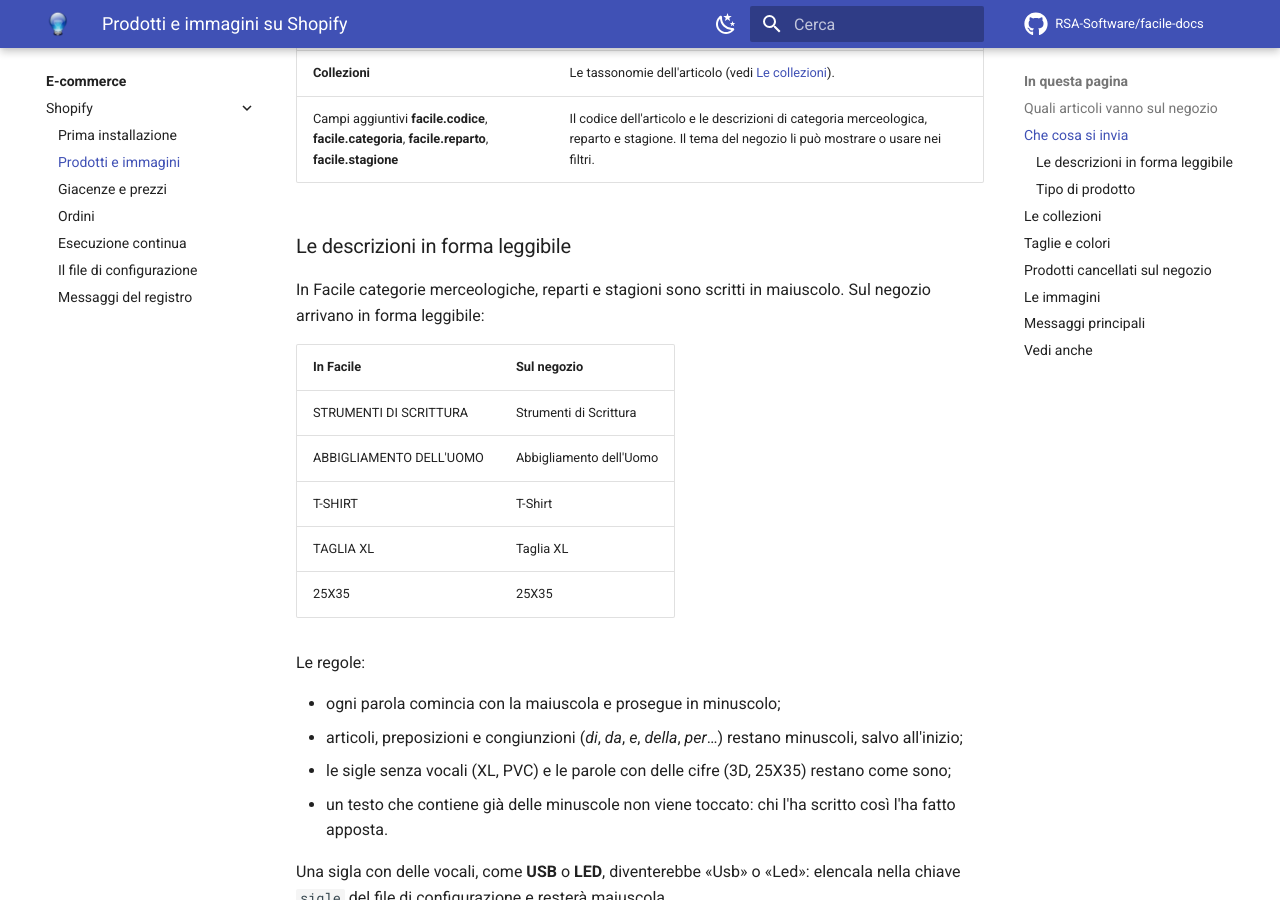
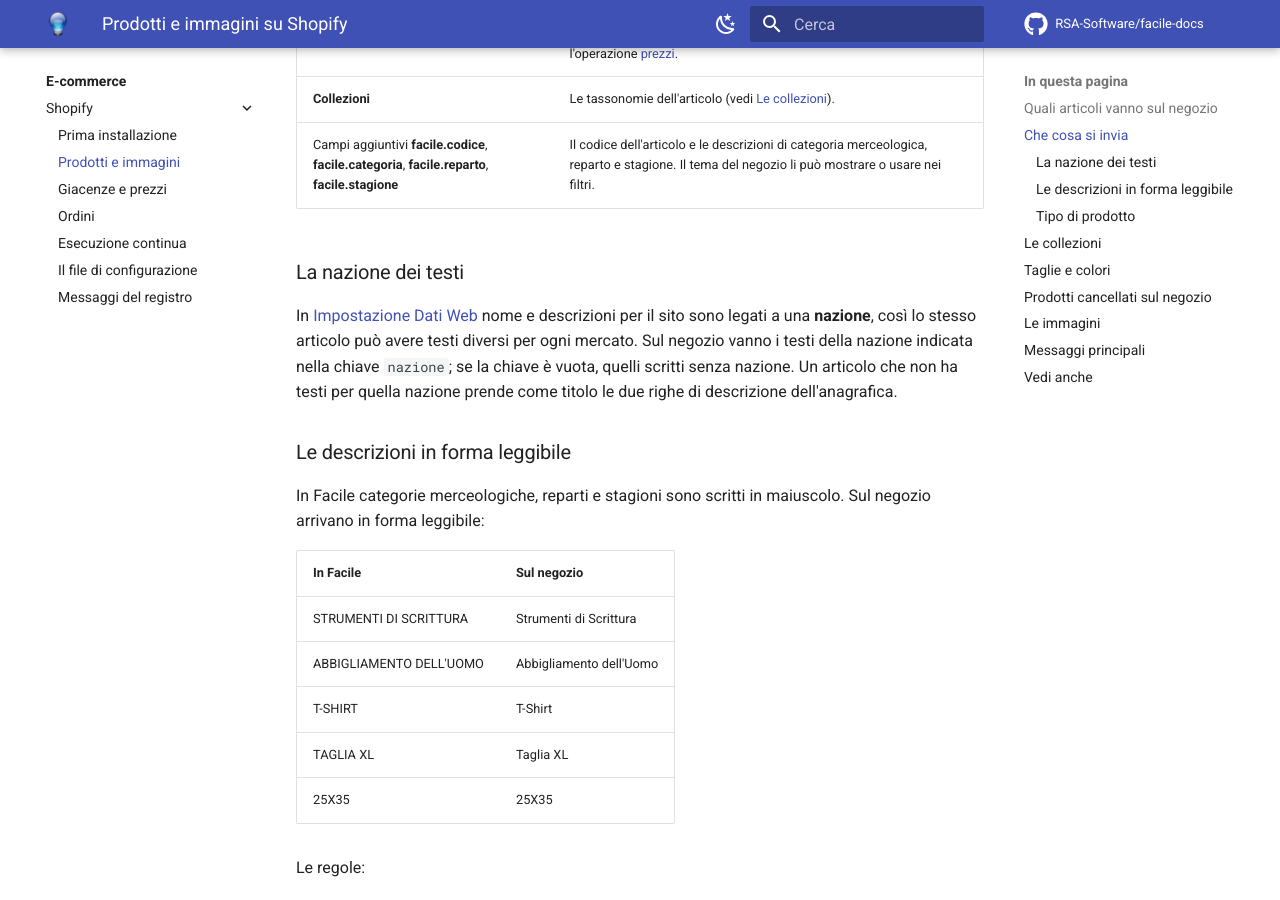
Before and after one commit to RSA-Software/facile-docs, an MkDocs documentation site: the page built from docs/moduli/ecommerce/shopify/prodotti-e-immagini.md, in a window 1280 px wide and 900 px high, scrolled down 1600 px. Built offline with MkDocs 1.6.1 and Material for MkDocs 9.7.7, drawn with Linux system fonts in a browser that asks for light colours; comment, search, counter and statistics services are not loaded; some of the changed text lies outside the part shown.

Commit message:
Shopify: la chiave nazione dei testi web
Co-Authored-By: Claude Opus 5.5 (1M context) <noreply@anthropic.com>
Claude-Session: https://claude.ai/code/session_0154PrR49V3g37CHb3bwNvD6

```diff
--- a/docs/moduli/ecommerce/shopify/prodotti-e-immagini.md
+++ b/docs/moduli/ecommerce/shopify/prodotti-e-immagini.md
@@ -35,8 +35,8 @@ Un articolo viene rimandato quando:
   **stagione**, del suo **reparto** o della sua **categoria merceologica**;
 - nella versione taglie e colori, ha una taglia o un colore nuovi;
 - hai cambiato nel file di configurazione il modo di compilare il tipo di
-  prodotto o l'elenco delle sigle (vedi più sotto): in quel caso si rimandano
-  **tutti** i prodotti, una volta.
+  prodotto, l'elenco delle sigle o la nazione dei testi (vedi più sotto): in
+  quel caso si rimandano **tutti** i prodotti, una volta.
 
 Un articolo collegato a cui togli **Includi WEB** resta sul negozio ma passa
 **in bozza**: i clienti non lo vedono più, e lo storico degli ordini non si
@@ -57,6 +57,15 @@ perde.
 | **Prezzo** | Solo quando il prodotto viene **creato**. Da lì in avanti lo aggiorna l'operazione [prezzi](giacenze-e-prezzi.md#i-prezzi). |
 | **Collezioni** | Le tassonomie dell'articolo (vedi [Le collezioni](#le-collezioni)). |
 | Campi aggiuntivi **facile.codice**, **facile.categoria**, **facile.reparto**, **facile.stagione** | Il codice dell'articolo e le descrizioni di categoria merceologica, reparto e stagione. Il tema del negozio li può mostrare o usare nei filtri. |
+
+### La nazione dei testi
+
+In [Impostazione Dati Web](../../anagrafiche/impostazione-dati-web.md) nome e
+descrizioni per il sito sono legati a una **nazione**, così lo stesso articolo
+può avere testi diversi per ogni mercato. Sul negozio vanno i testi della
+nazione indicata nella chiave `nazione`; se la chiave è vuota, quelli scritti
+senza nazione. Un articolo che non ha testi per quella nazione prende come
+titolo le due righe di descrizione dell'anagrafica.
 
 ### Le descrizioni in forma leggibile
 
@@ -166,7 +175,7 @@ esempio una volta al giorno (vedi [Esecuzione continua](ciclo.md)).
 |---|---|
 | `Prodotti da inviare: N` | Quanti articoli sono nuovi o cambiati in questo giro. |
 | `Fine sincronizzazione prodotti Shopify: articoli N - nuovi N - aggiornati N - errori N` | Il riepilogo del giro. |
-| `Formato dei prodotti cambiato (...): N prodotti collegati da rimandare` | Hai cambiato `tipo_prodotto` o `sigle`: tutti i prodotti si rimandano una volta. |
+| `Formato dei prodotti cambiato (...): N prodotti collegati da rimandare` | Hai cambiato `tipo_prodotto`, `sigle` o `nazione`: tutti i prodotti si rimandano una volta. |
 | `Articolo ... a taglie e colori senza combinazioni pubblicabili: non inviato` | Nessuna combinazione di taglia e colore ha movimenti nei depositi pubblicati. |
 | `Articolo ...: il codice non da' uno SKU EAN-13 di variante (servono 6 cifre): non inviato` | Il codice dell'articolo a taglie non è di 6 cifre. |
 | `Articolo ...: il prodotto ... non c'e' piu' su Shopify, lo si ricrea` | Il prodotto era stato cancellato sul negozio. |
```
Also changed, not shown: docs/moduli/ecommerce/shopify/configurazione.md (+4 -2 lines).
